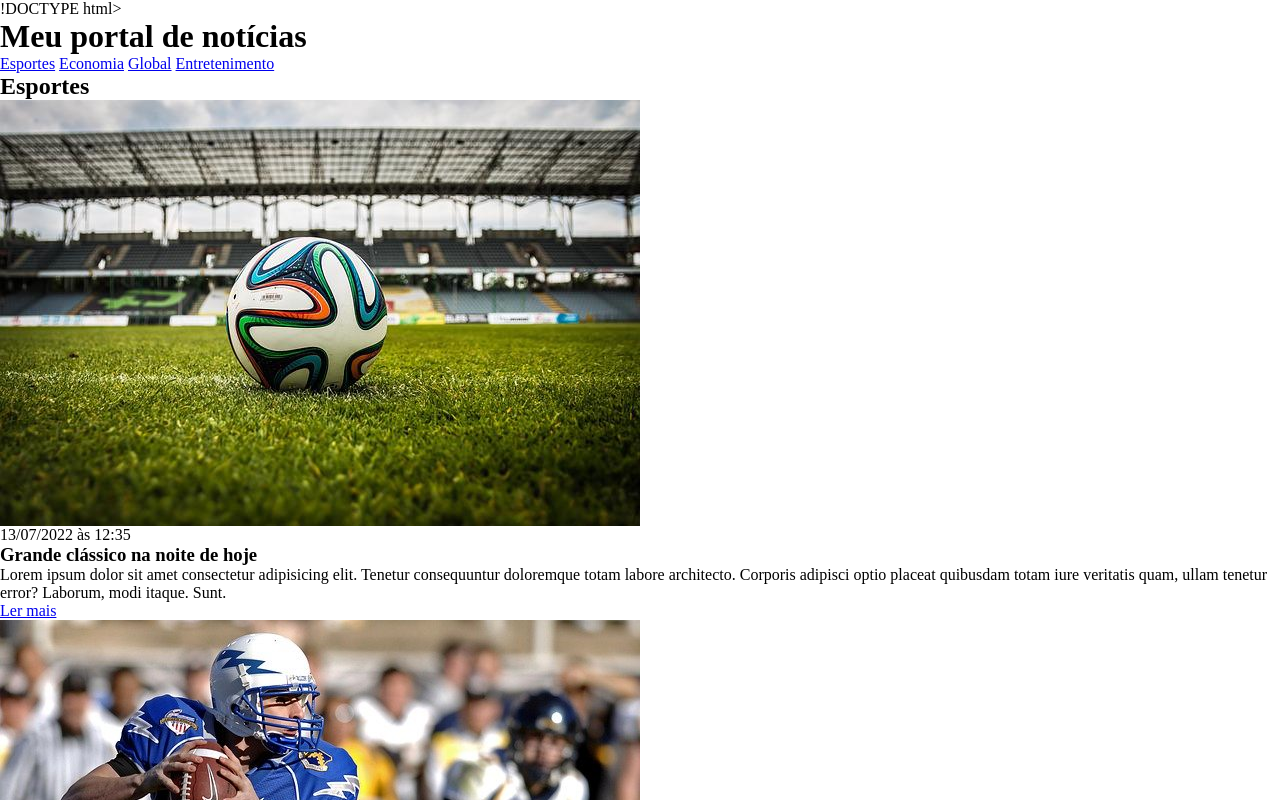
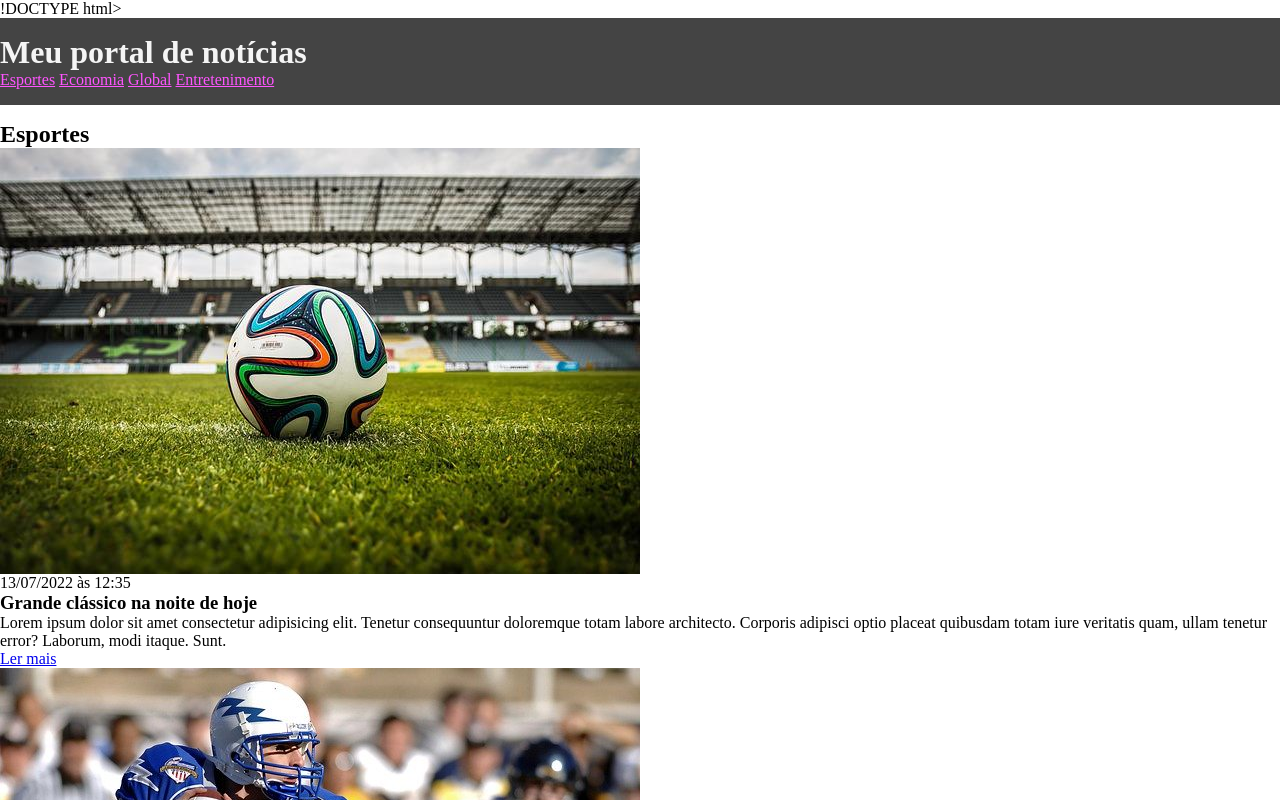
Before and after one commit to michelleestf/curso_ebac_frontend, a plain HTML site: page index.html in a window 1280 px wide. Shown: the top 800 px of the page. Drawn offline with Linux system fonts and the light colour scheme.

Commit message:
add section, header li a, body header e header container

```diff
--- a/main.css
+++ b/main.css
@@ -4,8 +4,24 @@
     padding: 0;
 }
 
+body > header {
+    background-color: #444;
+    padding: 16px 0;
+    color: #f5f5f5;
+}
+
+header .container {
+    display: flex;
+    align-items: center;
+    justify-content: space-between;
+}
+
 header li {
     display: inline;
+}
+
+header li a {
+    color: #f5f;
 }
 
 .container {
@@ -25,3 +41,7 @@ header li {
 .articles article {
     width: 30%;
 }
+
+section {
+    padding: 16px 0;
+}
```
